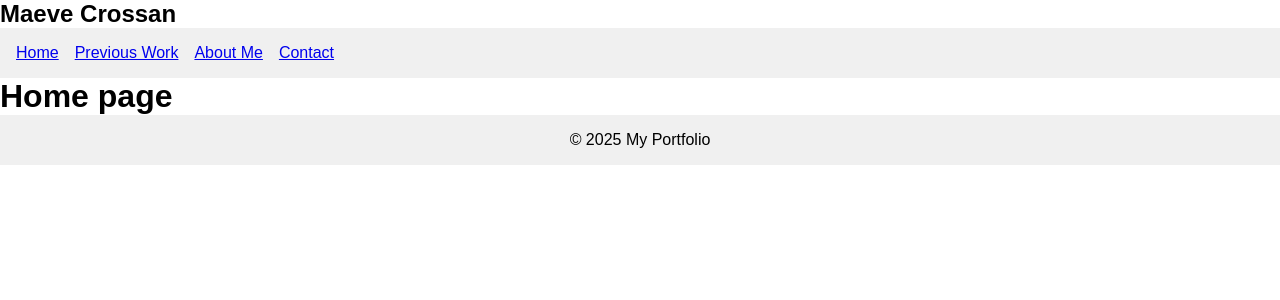
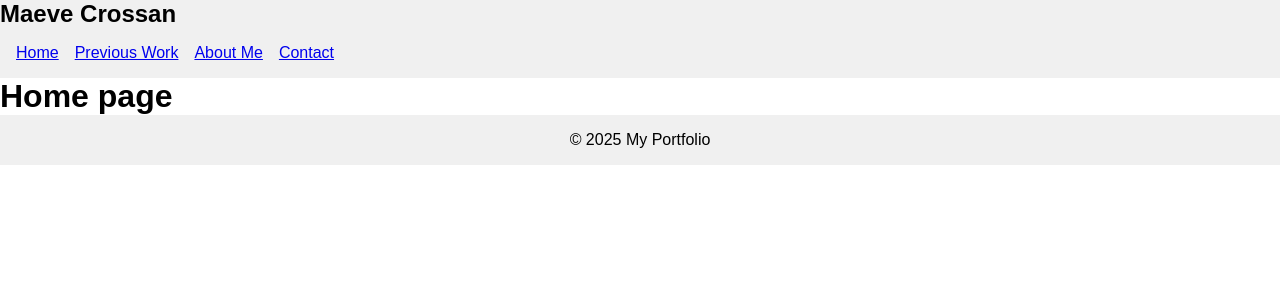
Before and after one commit to maevecrossan/my-portfolio, a Next.js app: page / in a window 1280 px wide. Shown: the top 300 px of the page. Built offline with nearby package versions, Linux system fonts and the light colour scheme.

Commit message:
Add background colour to navbar.

```diff
--- a/styles/global.css
+++ b/styles/global.css
@@ -9,12 +9,15 @@ body {
     font-family: sans-serif;
 }
 
+nav {
+    background-color: #f0f0f0;
+}
+
 nav ul {
     display: flex;
     gap: 1rem;
     list-style: none;
     padding: 1rem;
-    background-color: #f0f0f0;
 }
 
 footer {
```
